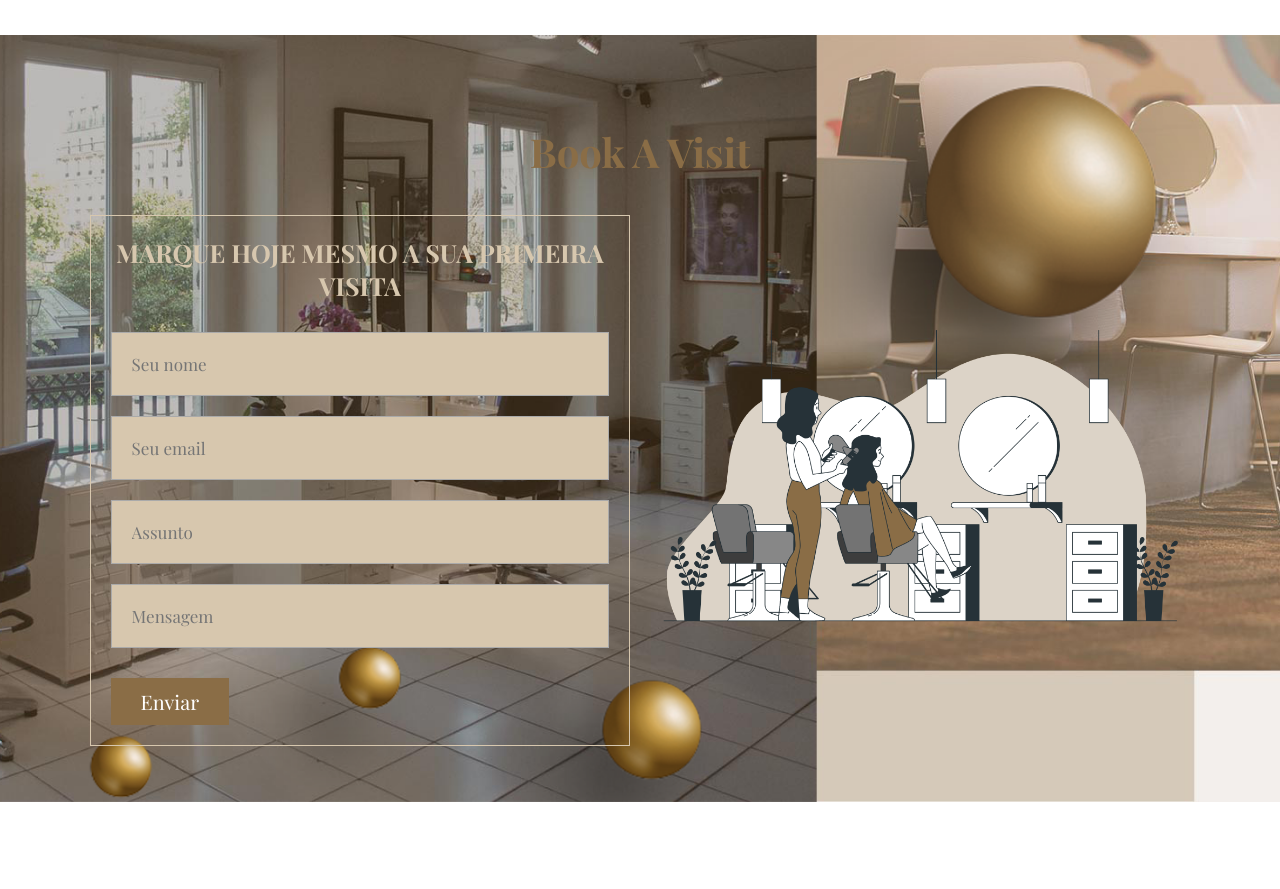
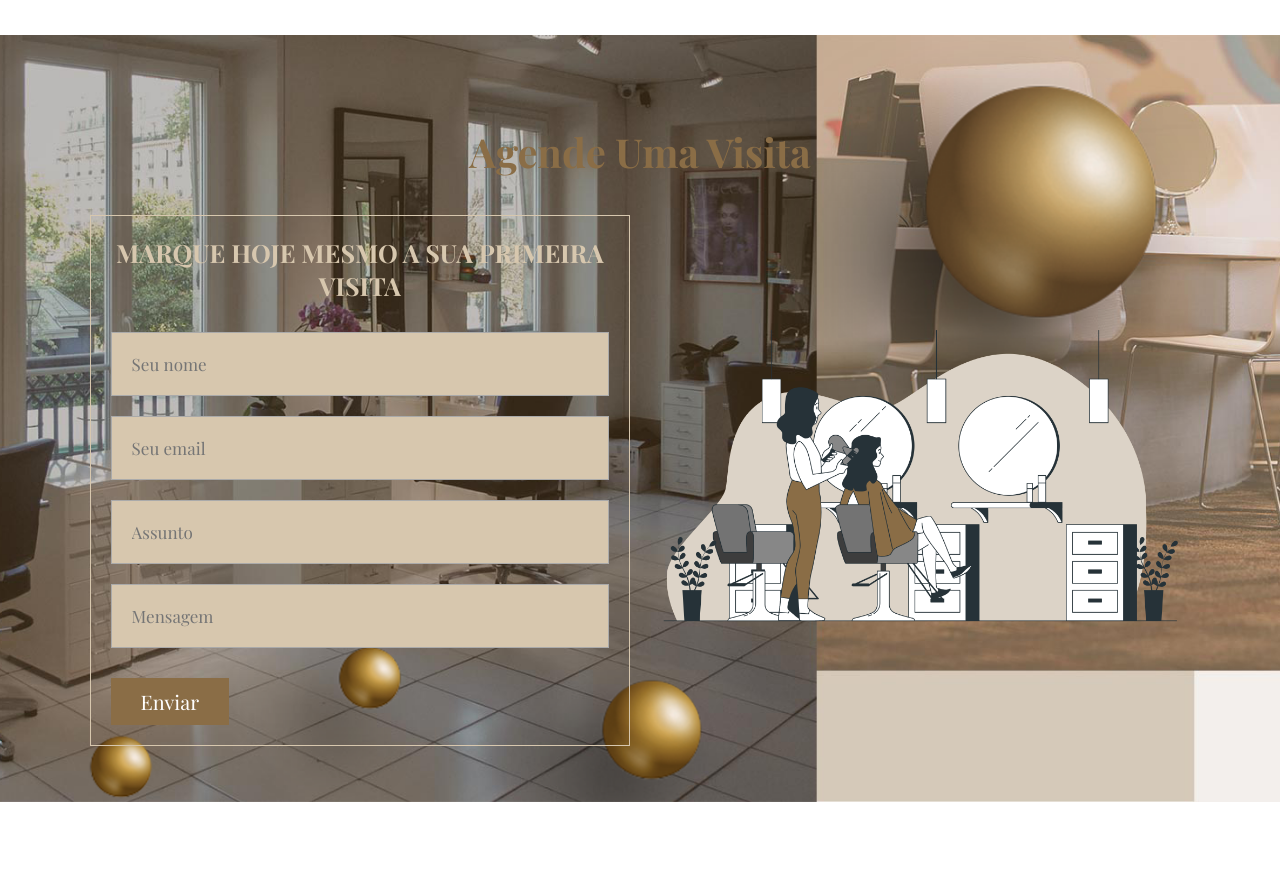
Before and after one commit to MayDamato/Projeto-web-site-cabeleleiro, a plain HTML site: page index.html in a window 1280 px wide. Shown: the part 5040-5929 px from the top of the page. Drawn offline with nearby package versions, Linux system fonts and the light colour scheme; a web font is replaced by a local one.

Commit message:
alteração no código html

```diff
--- a/index.html
+++ b/index.html
@@ -300,7 +300,7 @@
 
         <section class="visit" id="visit">
 
-            <h1 class="heading"> book a visit</h1>
+            <h1 class="heading"> Agende uma Visita</h1>
 
             <div class="row">
 
```
